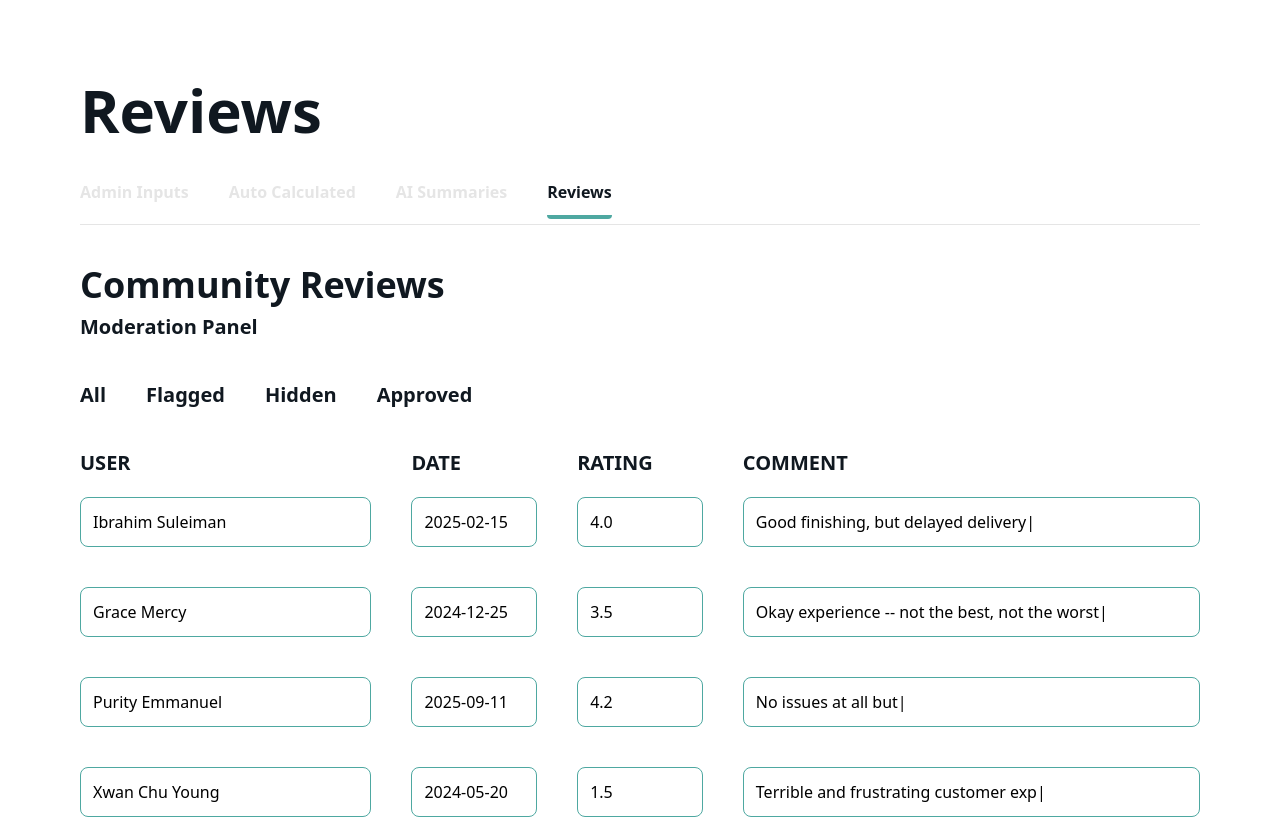
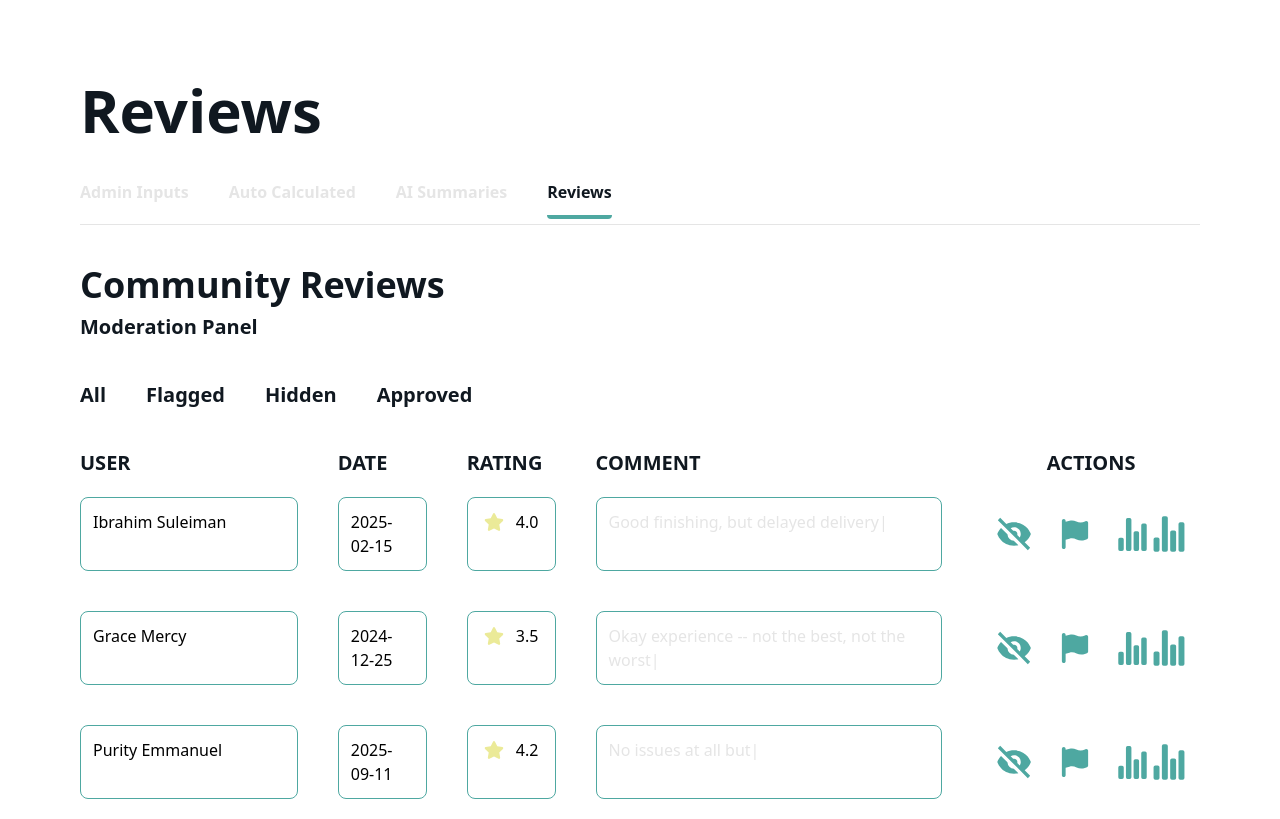
Before and after one commit to Inda-Realty-Limited/inda-admin, a Next.js app: page /reviews in a window 1280 px wide. Shown: the top 819 px of the page. Built offline with nearby package versions, Linux system fonts and the light colour scheme.

Commit message:
Added icons

```diff
--- a/package.json
+++ b/package.json
@@ -11,7 +11,8 @@
   "dependencies": {
     "next": "15.4.6",
     "react": "19.1.0",
-    "react-dom": "19.1.0"
+    "react-dom": "19.1.0",
+    "react-icons": "^5.5.0"
   },
   "devDependencies": {
     "@eslint/eslintrc": "^3",
--- a/src/app/adminInputs/page.tsx
+++ b/src/app/adminInputs/page.tsx
@@ -1,4 +1,5 @@
 // "use client";
+import { GoUpload } from "react-icons/go";
 
 // import { useState } from "react";
 
@@ -209,6 +210,7 @@ export default function AdminInput() {
                 Title Documents
               </h2>
               <label htmlFor="fileInput" className="uploads">
+                <GoUpload size={35} className="mx-auto my-0" />
                 <span className="text-[#4EA8A1]">Click to upload</span> or drag
                 and drop
                 <br />
@@ -227,6 +229,7 @@ export default function AdminInput() {
                 Upload Litigation Documents
               </h2>
               <label htmlFor="fileInput" className="uploads">
+                <GoUpload size={35} className="mx-auto my-0" />
                 <span className="text-[#4EA8A1]">Click to upload</span> drag and
                 drop
                 <br />
@@ -245,6 +248,7 @@ export default function AdminInput() {
             <div className="flex flex-wrap max-lg:ml-0 gap-y-10">
               <span className="w-1/3 max-xl:w-1/2">
                 <label className="property">
+                  <GoUpload size={35} className="mx-auto my-0" />
                   <span className="text-[#4EA8A1]">Click to upload image</span>
                 </label>
 
@@ -252,12 +256,14 @@ export default function AdminInput() {
               </span>
               <span className="w-1/3 max-xl:w-1/2">
                 <label className="property">
+                  <GoUpload size={35} className="mx-auto my-0" />
                   <span className="text-[#4EA8A1]">Click to upload image</span>
                 </label>
                 <input className="hidden" type="file" accept=".jpg, .png" />
               </span>
               <span className="w-1/3 max-xl:w-1/2">
                 <label className="property">
+                  <GoUpload size={35} className="mx-auto my-0" />
                   <span className="text-[#4EA8A1]">Click to upload image</span>
                 </label>
                 <input className="hidden" type="file" accept=".jpg, .png" />
@@ -269,6 +275,7 @@ export default function AdminInput() {
             <div className="flex flex-wrap gap-x-10 gap-y-10">
               <span className="max-lg:mx-auto max-lg:my-0">
                 <label className="amenities">
+                  <GoUpload size={35} className="mx-auto my-0" />
                   <span className="text-[#4EA8A1]">Click to upload image</span>
                 </label>
 
@@ -277,6 +284,7 @@ export default function AdminInput() {
               </span>
               <span className="max-lg:mx-auto max-lg:my-0">
                 <label className="amenities">
+                  <GoUpload size={35} className="mx-auto my-0" />
                   <span className="text-[#4EA8A1]">Click to upload image</span>
                 </label>
 
--- a/src/app/globals.css
+++ b/src/app/globals.css
@@ -4,13 +4,13 @@
   @apply block text-lg max-md:text-xs pb-1 font-semibold;
 }
 .input {
-  @apply bg-[#E5E5E5] rounded-md border-none focus:outline-none h-10;
+  @apply bg-[#E5E5E5] rounded-md border-none focus:outline-none h-10 pl-3;
 }
 .uploads {
-  @apply bg-[#E5E5E5] inline-block p-20 border-none rounded-2xl text-center cursor-pointer w-100 max-lg:px-10 max-lg:w-90 max-2xl:w-100 max-md:w-70;
+  @apply bg-[#E5E5E5] inline-block px-20 py-20 border-none rounded-2xl text-center cursor-pointer w-100 max-lg:px-10 max-lg:w-90 max-2xl:w-100 max-md:w-70;
 }
 .property {
-  @apply bg-[#E5E5E5] inline-block px-20 py-40 border-none rounded-2xl text-center cursor-pointer w-100 max-2xl:w-100 max-lg:w-90 max-lg:px-10 max-lg:py-30 max-md:w-70 max-md:py-25;
+  @apply bg-[#E5E5E5] inline-block px-20 py-30 border-none rounded-2xl text-center cursor-pointer w-100 max-2xl:w-100 max-lg:w-90 max-lg:px-10 max-lg:py-30 max-md:w-70 max-md:py-25;
 }
 .amenities {
   @apply bg-[#E5E5E5] inline-block px-20 py-25 border-none rounded-2xl text-center cursor-pointer w-90 mr-10 max-md:w-70 max-lg:w-90 max-lg:px-15;
--- a/src/app/reviews/page.tsx
+++ b/src/app/reviews/page.tsx
@@ -1,3 +1,8 @@
+import { FaStar } from "react-icons/fa";
+import { BiSolidHide } from "react-icons/bi";
+import { FaFlag } from "react-icons/fa6";
+import { IoStatsChart } from "react-icons/io5";
+
 export default function reviews() {
   const links = [
     {
@@ -57,17 +62,18 @@ export default function reviews() {
         })}
       </nav>
       <div>
-        <div className="grid grid-cols-7 gap-x-10 w-full mb-5 text-xl text-[#101820] font-semibold">
+        <div className="grid grid-cols-9 gap-x-10 w-full mb-5 text-xl text-[#101820] font-semibold">
           <div className="col-span-2">USER</div>
           <div className="col-span-1">DATE</div>
           <div className="col-span-1">RATING</div>
           <div className="col-span-3">COMMENT</div>
+          <div className="col-span-2 text-center">ACTIONS</div>
         </div>
         {userInfo.map((info) => {
           return (
             <div
               key={info.rating}
-              className="grid  grid-cols-7 gap-x-10 w-full mb-10"
+              className="grid  grid-cols-9 gap-x-10 w-full mb-10"
             >
               <div className="border-solid border-1 border-[#4ea8a1] p-3 rounded-lg col-span-2">
                 {info.name}
@@ -75,11 +81,32 @@ export default function reviews() {
               <div className="border-solid border-1 border-[#4ea8a1] p-3 rounded-lg col-span-1">
                 {info.date}
               </div>
-              <div className="border-solid border-1 border-[#4ea8a1] p-3 rounded-lg col-span-1">
+              <div className="text-center border-solid border-1 border-[#4ea8a1] p-3 rounded-lg col-span-1">
+                <FaStar
+                  size={20}
+                  className="text-[#EBEA98] inline-block mb-1 mr-3"
+                />
                 {info.rating}
               </div>
-              <div className="border-solid border-1 border-[#4ea8a1] p-3 rounded-lg col-span-3">
+              <div className="text-[#E5E5E5] border-solid border-1 border-[#4ea8a1] px-3 pt-3 rounded-lg col-span-3">
                 {info.comment}
+              </div>
+              <div className=" p-3 col-span-2 flex items-center justify-between">
+                <BiSolidHide
+                  size={40}
+                  className="text-[#4ea8a1] inline-block"
+                />
+                <FaFlag size={30} className="inline-block text-[#4ea8a1]" />
+                <span>
+                  <IoStatsChart
+                    size={35}
+                    className="text-[#4ea8a1] inline-block"
+                  />
+                  <IoStatsChart
+                    size={38}
+                    className="text-[#4ea8a1] inline-block"
+                  />
+                </span>
               </div>
             </div>
           );
```
Also changed, not shown: 1 other file (tests, documents, lock files or other folders).
